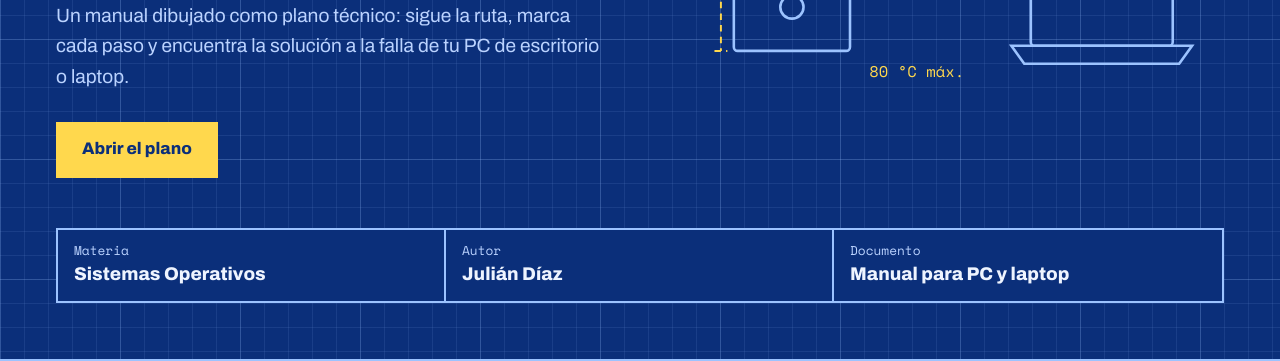
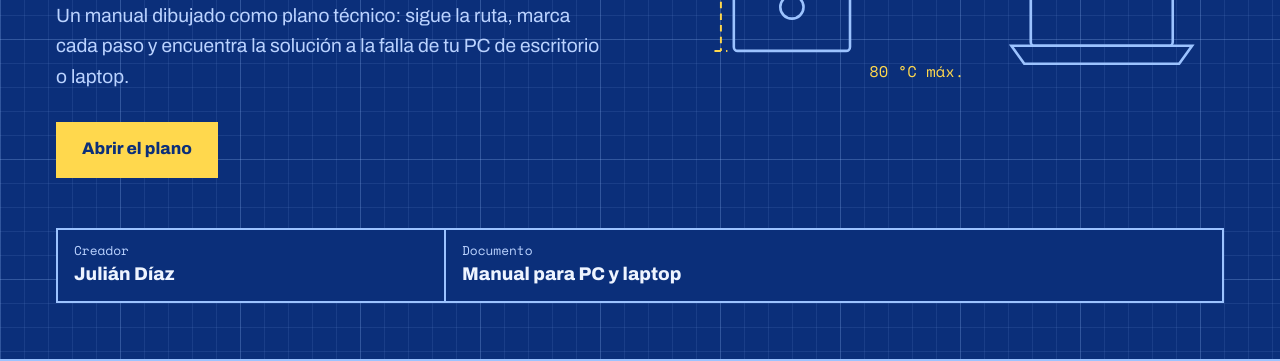
Before and after one commit to juliandiazep-cmyk/Manual_de_Mantenimiento, a plain HTML site: page Manual_de_Mantenimiento/index.html in a window 1280 px wide. Shown: the part 441-802 px from the top of the page. Drawn offline with nearby package versions, Linux system fonts and the light colour scheme.

Commit message:
detalles en el index corregidos

```diff
--- a/Manual_de_Mantenimiento/index.html
+++ b/Manual_de_Mantenimiento/index.html
@@ -45,8 +45,7 @@
     </svg>
   </div>
   <dl class="cajetin">
-    <div><dt>Materia</dt><dd>Sistemas Operativos</dd></div>
-    <div><dt>Autor</dt><dd>Julián Díaz</dd></div>
+    <div><dt>Creador</dt><dd>Julián Díaz</dd></div>
     <div><dt>Documento</dt><dd>Manual para PC y laptop</dd></div>
   </dl>
 </header>
@@ -61,7 +60,7 @@
 </nav>
 
 <main>
-<!-- ===== SECCIÓN 00: contenido FIJO escrito directamente en el HTML (no lo toca el JS).
+<!-- ===== contenido FIJO escrito directamente en el HTML (no lo toca el JS).
      .grid acomoda las 4 tarjetas (.card) en 2 columnas. ===== -->
 <section id="conceptos">
   <h2><span class="mono">00</span> Antes de empezar</h2>
@@ -73,7 +72,7 @@
   </div>
 </section>
 
-<!-- ===== SECCIÓN 01: contenido DINÁMICO. Aquí el HTML solo deja los "huecos":
+<!-- =====  contenido DINÁMICO. Aquí el HTML solo deja los "huecos":
      <p id="count"> y <ol id="pre"> están vacíos y app.js (renderPre) los llena. ===== -->
 <section id="preventivo">
   <h2><span class="mono">01</span> Ruta de mantenimiento preventivo</h2>
@@ -82,7 +81,7 @@
   <ol class="trace" id="pre"></ol>
 </section>
 
-<!-- ===== SECCIÓN 02: también dinámica. app.js (renderCor) llena <div id="syms">
+<!-- ===== también dinámica. app.js (renderCor) llena <div id="syms">
      con los botones de fallas y <article id="fix"> con la solución elegida.
      aria-live="polite" avisa a los lectores de pantalla cuando el contenido cambia. ===== -->
 <section id="correctivo">
@@ -103,9 +102,9 @@
     <li><b>2 a 3 años</b>PC: renovar la pasta térmica del procesador.</li>
   </ol>
 </section>
-<!-- ===== SECCIÓN 04: fuentes. Contenido fijo (el JS no la toca). Cada fuente es un enlace <a>;
+<!-- ===== Contenido fijo . Cada fuente es un enlace <a>;
      target="_blank" lo abre en otra pestaña y rel="noopener" es una medida de seguridad para
-     esos enlaces. El CSS (.src) le da el estilo. Solo se listan páginas que se revisaron. ===== -->
+     esos enlaces. El CSS (.src) le da el estilo. ===== -->
 <section id="fuentes">
   <h2><span class="mono">04</span> Fuentes consultadas</h2>
   <p class="intro">Páginas de referencia en las que se apoyan varias recomendaciones de este manual. Consultadas el 13 de noviembre de 2026.</p>
@@ -117,6 +116,6 @@
   </ol>
 </section>
 </main>
-<footer><span class="mono">Sistemas Operativos</span> · Autor: Julián Díaz</footer>
+<footer><span class="mono" span> · Creador: Julián Díaz</footer>
 </body>
 </html>
```
